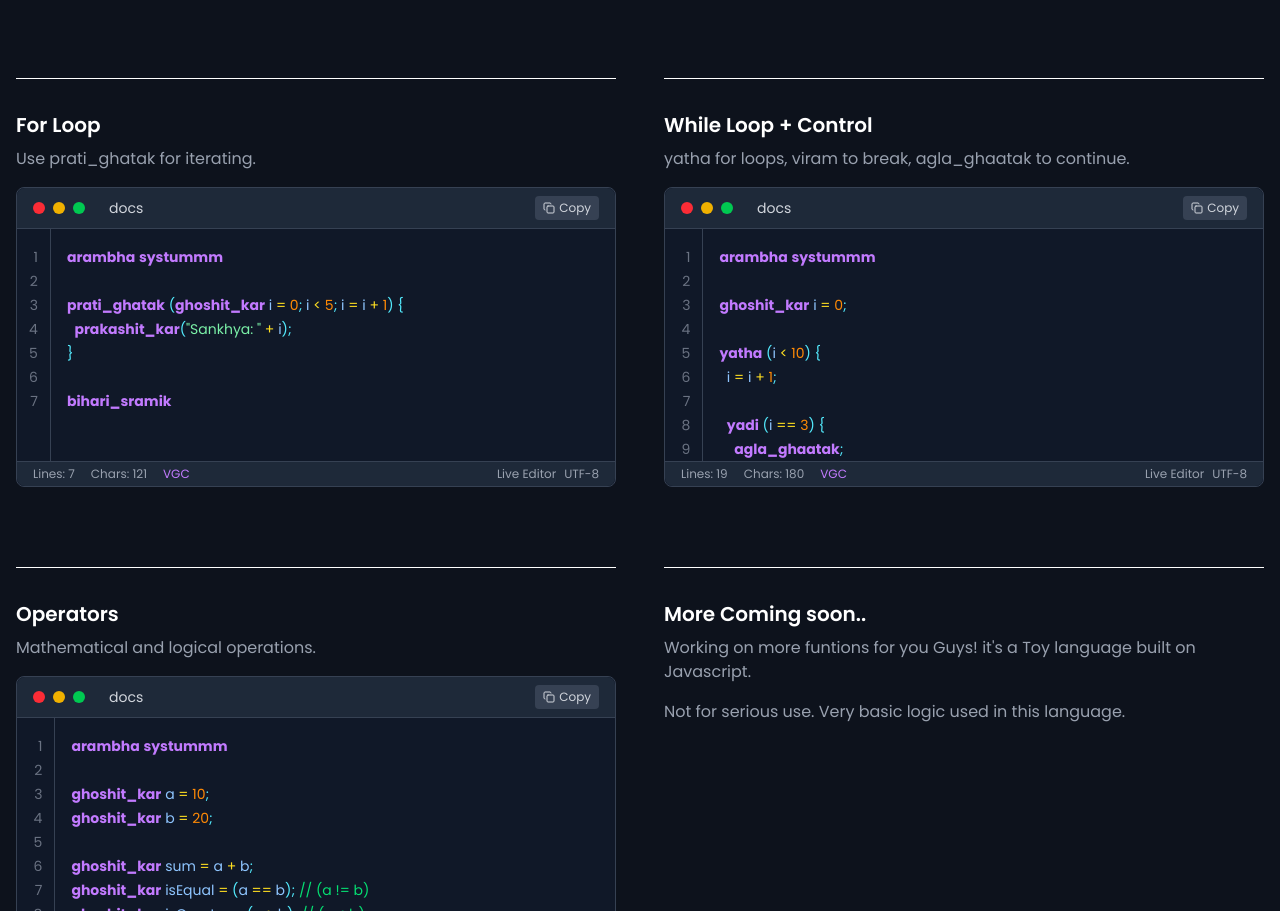
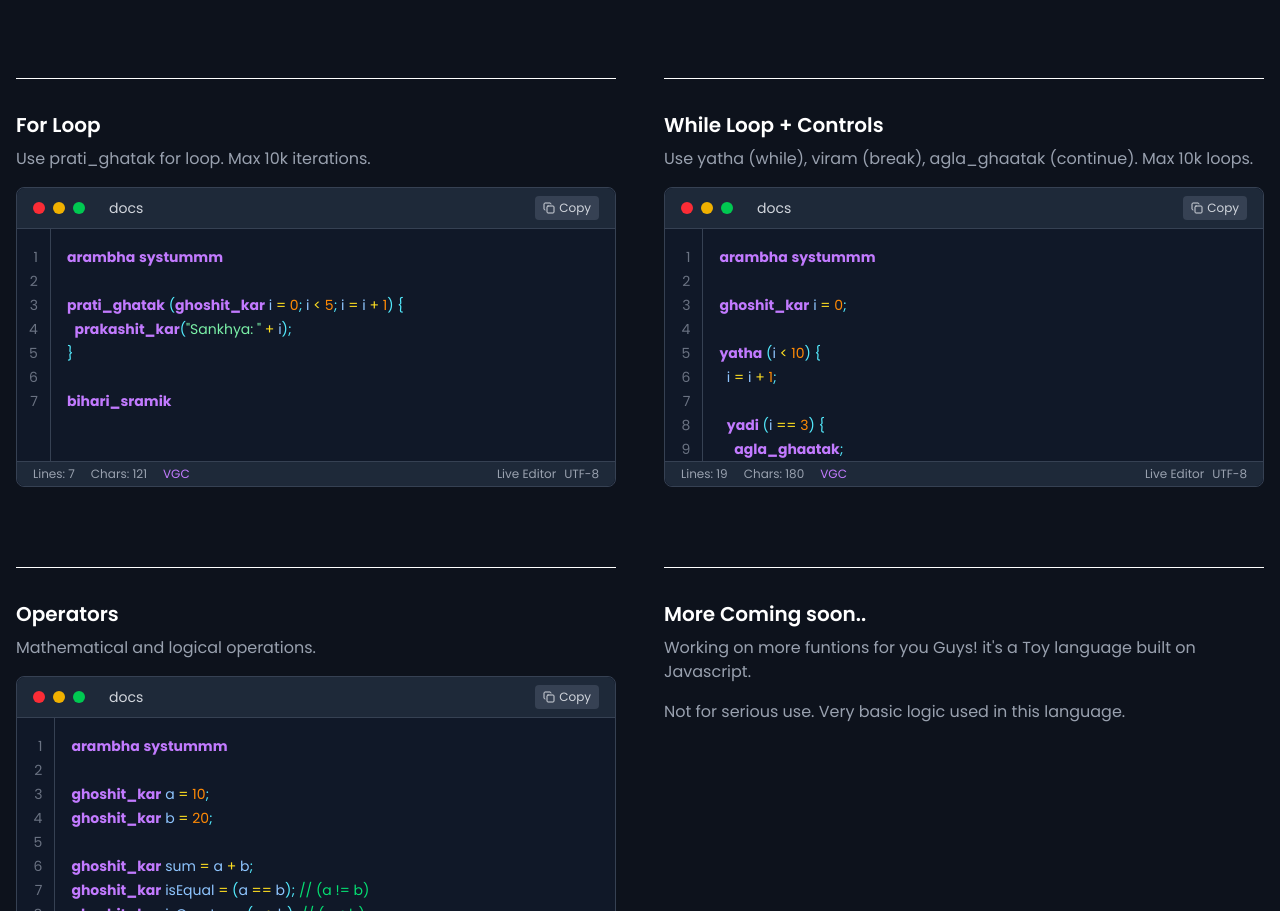
Before and after one commit to Ayushkumarxx/VishwaguruScript, a React (Vite) app: page / in a window 1280 px wide. Shown: the part 2950-3861 px from the top of the page. Built offline with nearby package versions, Linux system fonts and the light colour scheme.

Commit message:
first commit

```diff
--- a/src/VSG/interpreter.js
+++ b/src/VSG/interpreter.js
@@ -19,7 +19,8 @@ function parseExpression(tokens) {
         expression += value;
         break;
       case "OPERATOR":
-        expression += {
+        expression +=
+          {
             na: "!",
             va: "||",
             ca: "&&",
@@ -29,7 +30,8 @@ function parseExpression(tokens) {
           }[value] || value;
         break;
       case "KEYWORD":
-        expression += {
+        expression +=
+          {
             ghoshit_kar: " let ",
             nishchit_kar: " const ",
           }[value] || ` ${value} `;
@@ -76,7 +78,10 @@ function astToJs(ast, captureFnName = "__captureOutput") {
       case Declaration.WhileDeclaration: {
         const condition = parseExpression(statement.condition);
         const bodyCode = astToJs({ body: statement.body }, captureFnName);
-        code += `while (${condition}) {\n${indent(bodyCode)}\n}\n`;
+        const loopId = `__loopCounter${Math.random().toString(36).slice(2, 7)}`;
+        code += `{\n  let ${loopId} = 0;\n  while (${condition}) {\n    if (++${loopId} > 10000) throw new Error("Infinite loop or max number of iterations reached");\n${indent(
+          bodyCode
+        )}\n  }\n}\n`;
         break;
       }
 
@@ -85,7 +90,10 @@ function astToJs(ast, captureFnName = "__captureOutput") {
         const condition = parseExpression(statement.condition);
         const increment = parseExpression(statement.increment);
         const bodyCode = astToJs({ body: statement.body }, captureFnName);
-        code += `for (${init}; ${condition}; ${increment}) {\n${indent(bodyCode)}\n}\n`;
+        const loopId = `__loopCounter${Math.random().toString(36).slice(2, 7)}`;
+        code += `{\n  let ${loopId} = 0;\n  for (${init}; ${condition}; ${increment}) {\n    if (++${loopId} > 10000) throw new Error("Infinite loop or max number of iterations reached");\n${indent(
+          bodyCode
+        )}\n  }\n}\n`;
         break;
       }
 
--- a/src/pages/home/Codegrid.jsx
+++ b/src/pages/home/Codegrid.jsx
@@ -155,14 +155,15 @@ const CodeGrid = () => {
     },
    {
   title: "For Loop",
-      description: "Use prati_ghatak for iterating.",
+  description: "Use prati_ghatak for loop. Max 10k iterations.",
   code: code7,
 },
 {
-      title: "While Loop + Control",
-      description: "yatha for loops, viram to break, agla_ghaatak to continue.",
+  title: "While Loop + Controls",
+  description: "Use yatha (while), viram (break), agla_ghaatak (continue). Max 10k loops.",
   code: code8,
 },
+
     {
       title: "Operators",
       description: "Mathematical and logical operations.",
```
Lines whose indentation alone changed are shown as unchanged.
